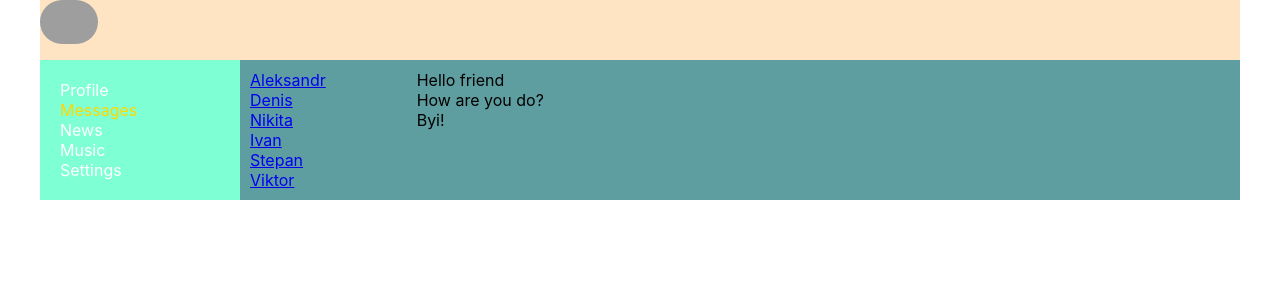
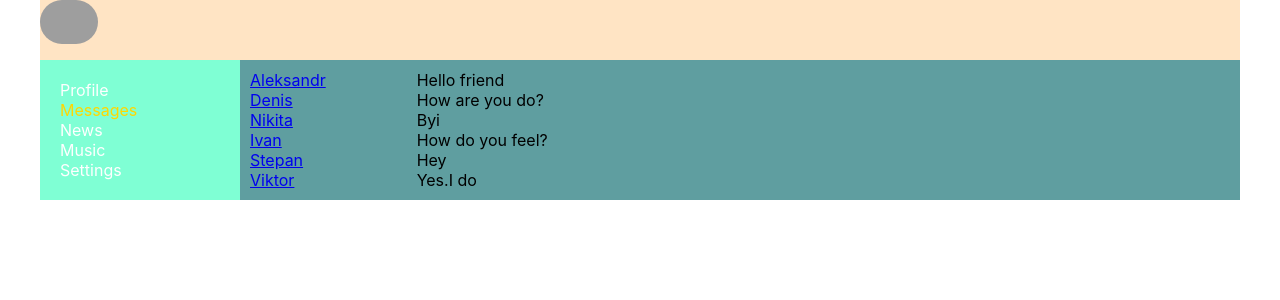
Before and after one commit to alik-avizha/my_social_network, a React (Create React App) app: page /dialogs in a window 1280 px wide. Shown: the top 300 px of the page. Built offline with nearby package versions, Linux system fonts and the light colour scheme; grey boxes are pictures that could not be loaded.

Commit message:
work with BLL

```diff
--- a/src/components/Dialogs/Dialogs.tsx
+++ b/src/components/Dialogs/Dialogs.tsx
@@ -3,20 +3,43 @@ import classes from './Dialogs.module.css'
 import {NavLink} from 'react-router-dom';
 
 const Dialogs = () => {
+
+    let dialogsData = [
+        {id: 1, name: 'Aleksandr'},
+        {id: 2, name: 'Denis'},
+        {id: 3, name: 'Nikita'},
+        {id: 4, name: 'Ivan'},
+        {id: 5, name: 'Stepan'},
+        {id: 6, name: 'Viktor'}
+    ]
+
+    let messagesData = [
+        {id: 1, message: 'Hello friend'},
+        {id: 2, message: 'How are you do?'},
+        {id: 3, message: 'Byi'},
+        {id: 4, message: 'How do you feel?'},
+        {id: 5, message: 'Hey'},
+        {id: 6, message: 'Yes.I do'},
+    ]
+
     return (
         <div className={classes.dialogs}>
             <div className={classes.dialogsItems}>
-                <DialogItem name="Aleksandr" id={1} />
-                <DialogItem name="Denis" id={2} />
-                <DialogItem name="Nikita" id={3} />
-                <DialogItem name="Ivan" id={4} />
-                <DialogItem name="Stepan" id={5} />
-                <DialogItem name="Viktor" id={6} />
+
+                <DialogItem name={dialogsData[0].name} id={dialogsData[0].id}/>
+                <DialogItem name={dialogsData[1].name} id={dialogsData[1].id}/>
+                <DialogItem name={dialogsData[2].name} id={dialogsData[2].id}/>
+                <DialogItem name={dialogsData[3].name} id={dialogsData[3].id}/>
+                <DialogItem name={dialogsData[4].name} id={dialogsData[4].id}/>
+                <DialogItem name={dialogsData[5].name} id={dialogsData[5].id}/>
             </div>
             <div className={classes.messages}>
-                <Message message='Hello friend' />
-                <Message message='How are you do?' />
-                <Message message='Byi!' />
+                <Message message={messagesData[0].message}/>
+                <Message message={messagesData[1].message}/>
+                <Message message={messagesData[2].message}/>
+                <Message message={messagesData[3].message}/>
+                <Message message={messagesData[4].message}/>
+                <Message message={messagesData[5].message}/>
             </div>
         </div>
     );
@@ -30,7 +53,7 @@ type DialogItemPropsType = {
 const DialogItem = (props: DialogItemPropsType) => {
     return (
         <div className={classes.dialog + ' ' + classes.active}>
-            <NavLink to={"/dialogs/"+props.id}>{props.name}</NavLink>
+            <NavLink to={'/dialogs/' + props.id}>{props.name}</NavLink>
         </div>
     )
 }
@@ -39,14 +62,11 @@ type MessagePropsType = {
     message: string
 }
 
-const Message = (props:MessagePropsType) => {
+const Message = (props: MessagePropsType) => {
     return (
         <div className={classes.message}>{props.message}</div>
     )
 }
 
 
-
-
-
 export default Dialogs;
--- a/src/components/Profile/MyPosts/MyPosts.tsx
+++ b/src/components/Profile/MyPosts/MyPosts.tsx
@@ -3,6 +3,13 @@ import classes from './MyPosts.module.css';
 import Post from './Post/Posts';
 
 const MyPosts = () => {
+
+    let postsData = [
+        {id: 1, message: 'Hi', likesCount: 13},
+        {id: 2, message: 'I am beginner programmer', likesCount: 5},
+        {id: 3, message: 'Here I are making my social network', likesCount: 25}
+    ]
+
     return (
         <div className={classes.postsBlock}>
             <h3>My posts</h3>
@@ -15,8 +22,9 @@ const MyPosts = () => {
                 </div>
             </div>
             <div className={classes.posts}>
-                <Post message="Hi" likeCount={13}/>
-                <Post message="What do you do?" likeCount={15}/>
+                <Post message={postsData[0].message} likesCount={postsData[0].likesCount}/>
+                <Post message={postsData[1].message} likesCount={postsData[1].likesCount}/>
+                <Post message={postsData[2].message} likesCount={postsData[2].likesCount}/>
             </div>
         </div>
     )
--- a/src/components/Profile/MyPosts/Post/Posts.tsx
+++ b/src/components/Profile/MyPosts/Post/Posts.tsx
@@ -3,7 +3,7 @@ import classes from './Post.module.css';
 
 type PostPropsType = {
     message: string,
-    likeCount: number
+    likesCount: number
 }
 
 const Post: React.FC<PostPropsType> = (props) => {
@@ -12,7 +12,7 @@ const Post: React.FC<PostPropsType> = (props) => {
             <img src='https://cdn.pixabay.com/photo/2016/03/31/19/10/avatar-1294767_960_720.png'/>
             {props.message}
             <div>
-                <span>like {props.likeCount}</span>
+                <span>like {props.likesCount}</span>
             </div>
         </div>
     )
```
